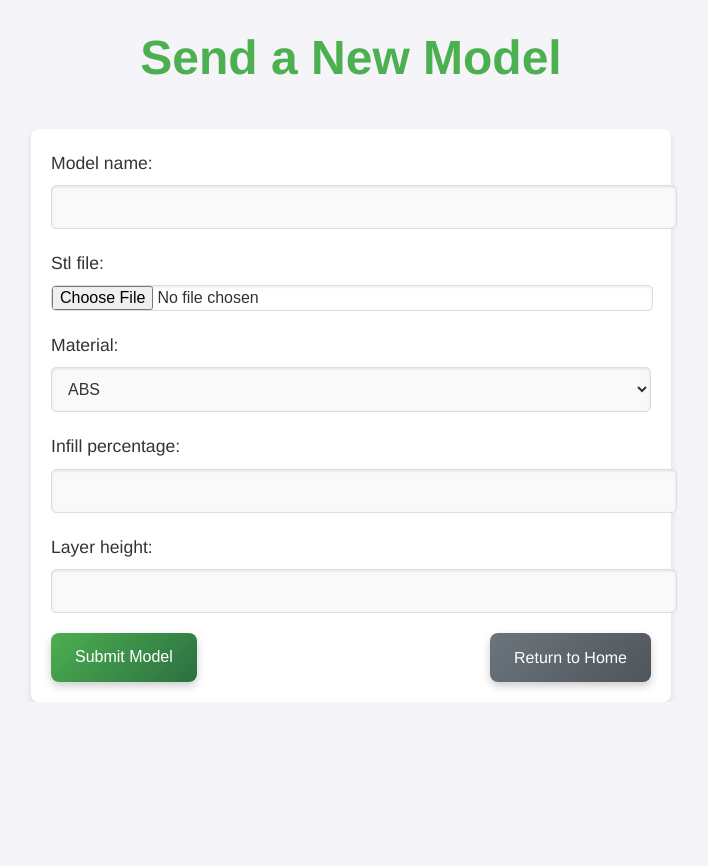
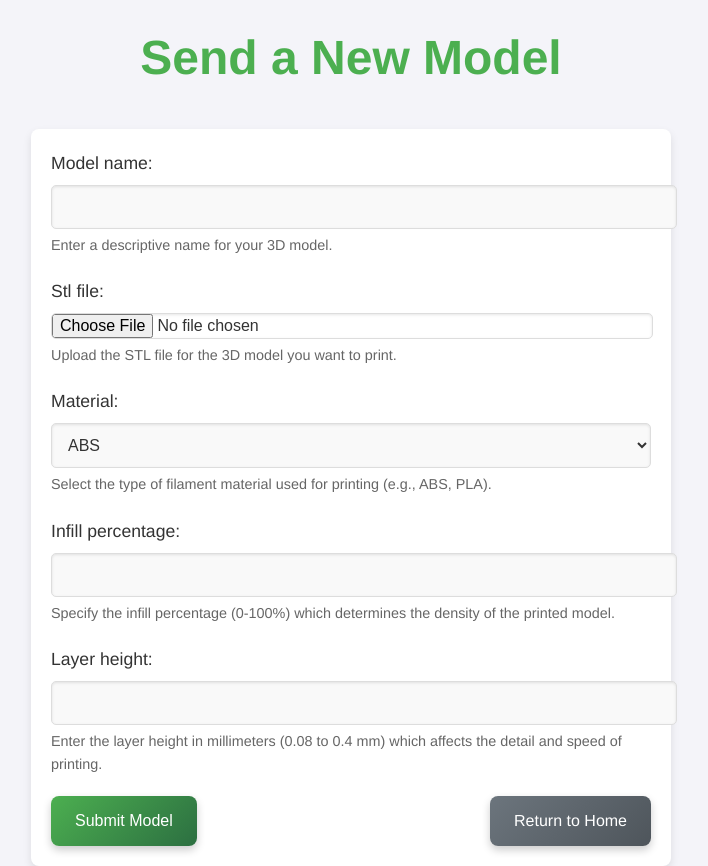
Before and after one commit to S204-Inatel-2024-2/FabTrack, a Django app: page /home/send_model/ in a window 1280 px wide. Shown: the whole page, without its empty margins (261-969 px from the left). Before the commit the page ends 702 px from the top, so only its background shows below. Run offline with Django 5.2, Linux system fonts and the light colour scheme; the visitor is signed in with stand-in values (Sample User, id 1).

Commit message:
Update send_model.html with hint boxes for form fields

```diff
--- a/core/templates/core/send_model.html
+++ b/core/templates/core/send_model.html
@@ -7,6 +7,13 @@
     <meta name="viewport" content="width=device-width, initial-scale=1.0">
     <title>Send a New Model</title>
     <link rel="stylesheet" href="{% static 'css/styles.css' %}">
+    <style>
+        .hint-box {
+            font-size: 0.9em;
+            color: #666;
+            margin-top: 5px;
+        }
+    </style>
 </head>
 <body>
     <div class="container">
@@ -16,6 +23,7 @@
             <div class="form-group">
                 {{ form.model_name.label_tag }}
                 {{ form.model_name }}
+                <div class="hint-box">Enter a descriptive name for your 3D model.</div>
                 {% if form.model_name.errors %}
                     <div class="error">{{ form.model_name.errors }}</div>
                 {% endif %}
@@ -23,6 +31,7 @@
             <div class="form-group">
                 {{ form.stl_file.label_tag }}
                 {{ form.stl_file }}
+                <div class="hint-box">Upload the STL file for the 3D model you want to print.</div>
                 {% if form.stl_file.errors %}
                     <div class="error">{{ form.stl_file.errors }}</div>
                 {% endif %}
@@ -30,6 +39,7 @@
             <div class="form-group">
                 {{ form.material.label_tag }}
                 {{ form.material }}
+                <div class="hint-box">Select the type of filament material used for printing (e.g., ABS, PLA).</div>
                 {% if form.material.errors %}
                     <div class="error">{{ form.material.errors }}</div>
                 {% endif %}
@@ -37,6 +47,7 @@
             <div class="form-group">
                 {{ form.infill_percentage.label_tag }}
                 {{ form.infill_percentage }}
+                <div class="hint-box">Specify the infill percentage (0-100%) which determines the density of the printed model.</div>
                 {% if form.infill_percentage.errors %}
                     <div class="error">{{ form.infill_percentage.errors }}</div>
                 {% endif %}
@@ -44,6 +55,7 @@
             <div class="form-group">
                 {{ form.layer_height.label_tag }}
                 {{ form.layer_height }}
+                <div class="hint-box">Enter the layer height in millimeters (0.08 to 0.4 mm) which affects the detail and speed of printing.</div>
                 {% if form.layer_height.errors %}
                     <div class="error">{{ form.layer_height.errors }}</div>
                 {% endif %}
```
